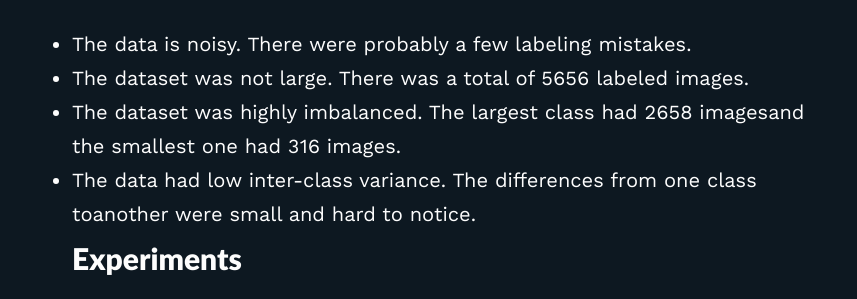
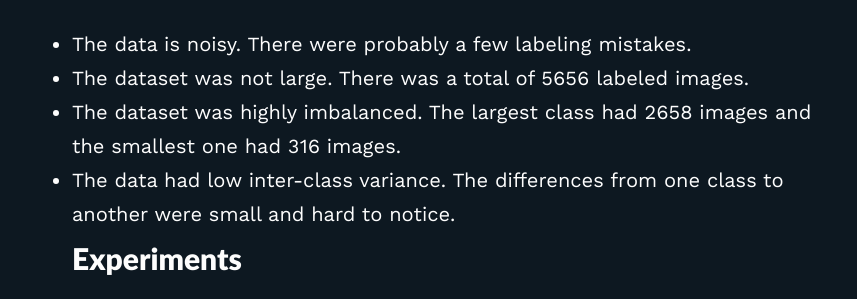
Before and after one commit to jean72human/jean72human.github.io, a Jekyll site: the page built from _posts/2021-03-01-cassava-disease-classification.md, in a window 1280 px wide and 900 px high, scrolled down 671 px. Shown: the part 160-459 px from the top of the window, without its empty margins (208-1065 px from the left). Built offline with Jekyll 4.4.1, drawn with Linux system fonts in a browser that asks for light colours; nearby versions of some CDN libraries.

Commit message:
Update 2021-03-01-cassava-disease-classification.md

```diff
--- a/_posts/2021-03-01-cassava-disease-classification.md
+++ b/_posts/2021-03-01-cassava-disease-classification.md
@@ -8,8 +8,8 @@ The dataset is made of cassava leaves images separated into 5 classes. Four of t
 Below is a list of some observations we made on the data.
 - The data is noisy. There were probably a few labeling mistakes.
 - The dataset was not large. There was a total of 5656 labeled images.
-- The dataset was highly imbalanced. The largest class had 2658 imagesand the smallest one had 316 images.
-- The data had low inter-class variance. The differences from one class toanother were small and hard to notice.
+- The dataset was highly imbalanced. The largest class had 2658 images and the smallest one had 316 images.
+- The data had low inter-class variance. The differences from one class to another were small and hard to notice.
 # Experiments
 ## Dealing with the properties of the data
 Here is a list of the ideas used to deal with the various properties of the data.
```
